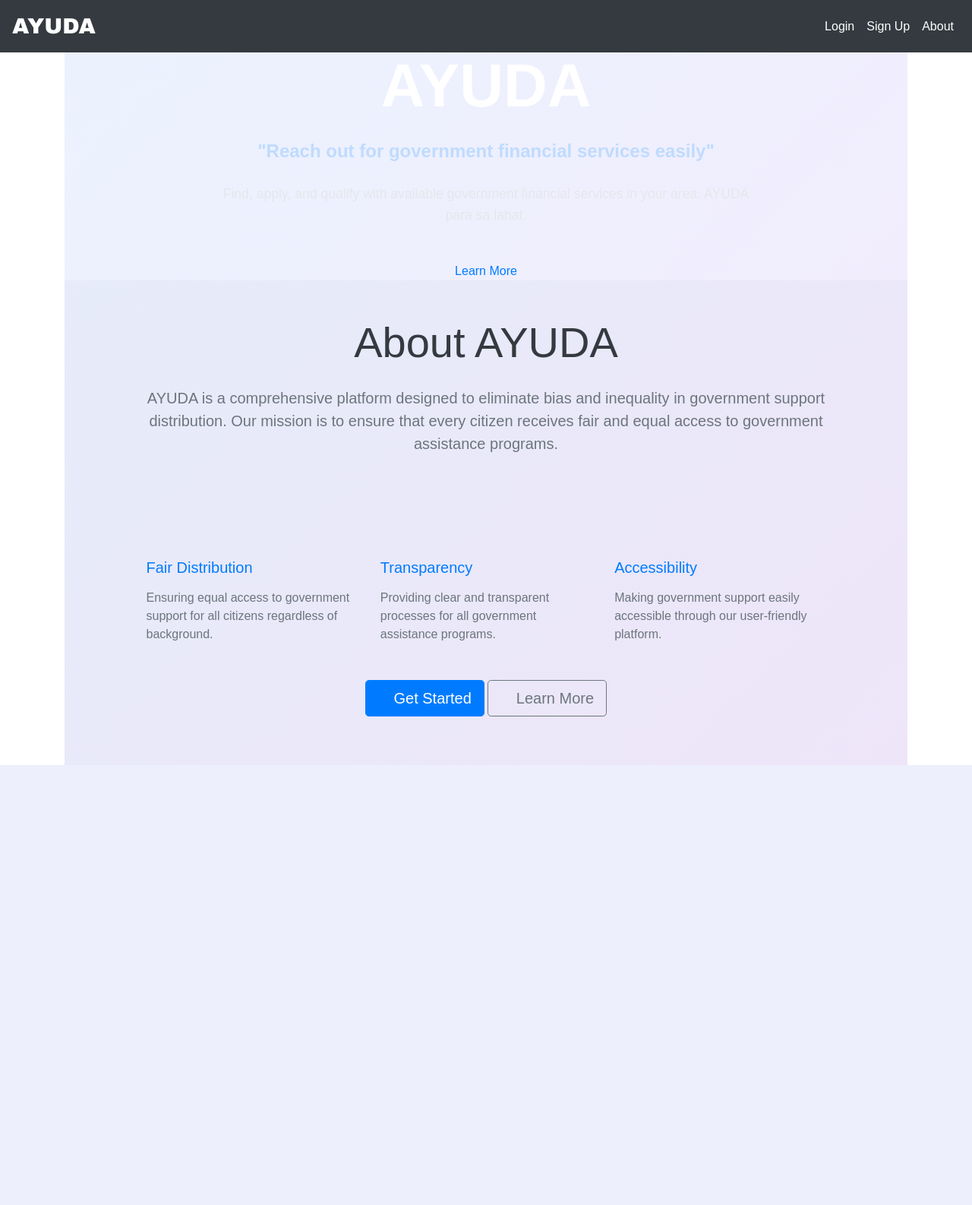
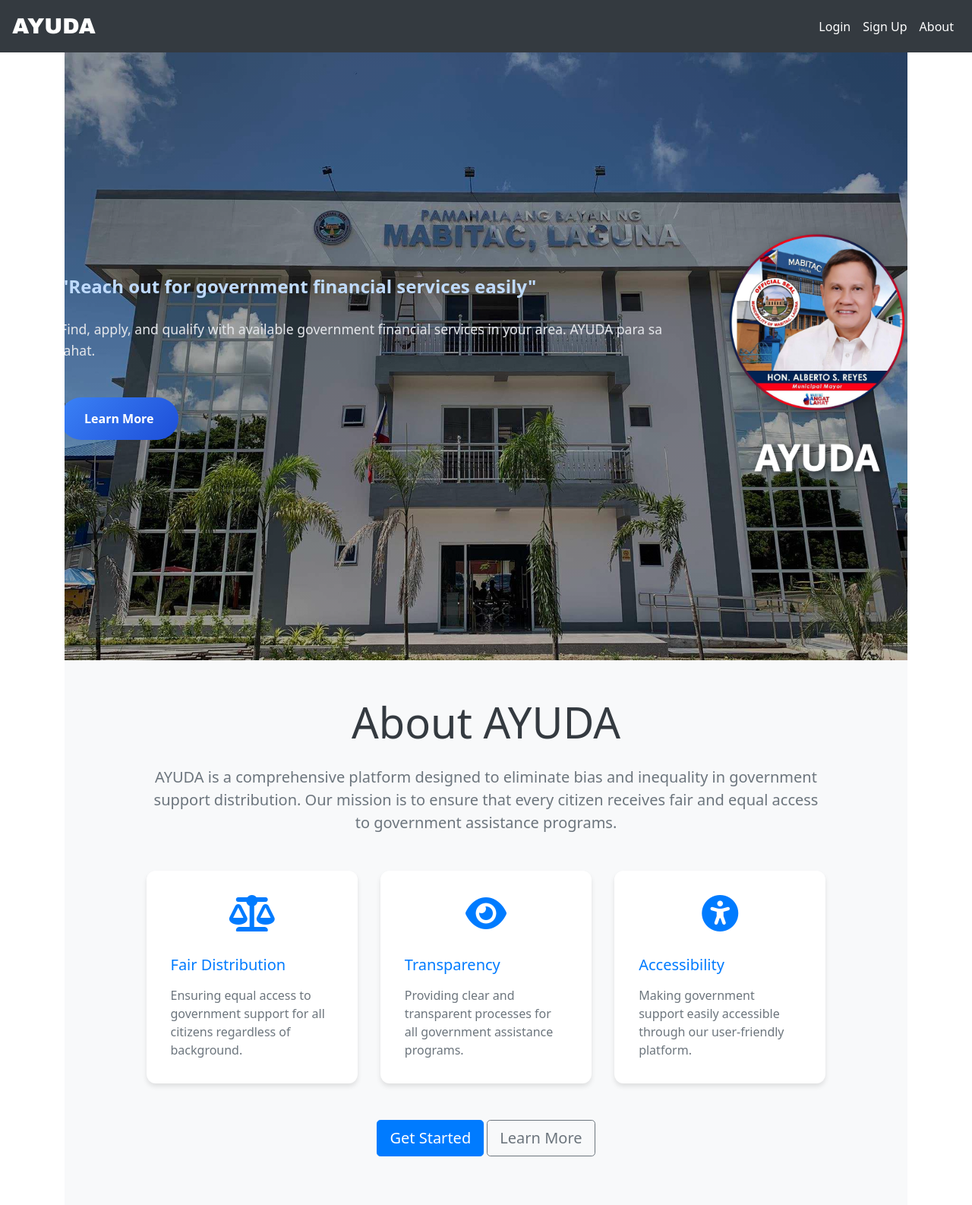
Before and after one commit to armanavi-lspu/AYUDA, a Flask app: page / in a window 1280 px wide. Shown: the whole page at 76% size. Before the commit the page ends 1007 px from the top, so only its background shows below. Run offline with Flask 3, Linux system fonts and the light colour scheme; parts of the project's set-up code (start-up, migrations or seed data) failed here and were passed over; some libraries are stand-ins or nearby versions.

Commit message:
initialized landing page

```diff
--- a/app/auth/auth.py
+++ b/app/auth/auth.py
@@ -1,5 +1,5 @@
 from flask import Blueprint, render_template, request, flash, redirect, url_for
-from ..models import users
+from ..models import User
 from werkzeug.security import generate_password_hash, check_password_hash
 from .. import db
 from flask_login import login_user, login_required, logout_user, current_user
@@ -12,7 +12,7 @@
         email = request.form.get('email')
         password = request.form.get('password')
 
-        user = users.query.filter_by(email=email).first()
+        user = User.query.filter_by(email=email).first()
         if user:
             if check_password_hash(user.password, password):
                 flash('Logged in successfully!', category='success')
@@ -56,7 +56,7 @@
         elif len(password1) < 7:
             flash('Password must be at least 7 characters.', category='error')
         else:
-            new_user = User(email=email, first_name=firstName, password=generate_password_hash(
+            new_user = User(email=email, first_name=firstName, password_hash=generate_password_hash(
                 password1, method='pbkdf2:sha256'))
             db.session.add(new_user)
             db.session.commit()
--- a/static/css/base.css
+++ b/static/css/base.css
@@ -1,3 +1,4 @@
 body {
   font-family: 'Poppins', sans-serif;
 }
+font-family: system-ui, -apple-system, "Segoe UI", Roboto, "Helvetica Neue", Arial, sans-serif;
--- a/templates/about.html
+++ b/templates/about.html
@@ -3,10 +3,8 @@
 
 {% block styles %}
 <style>
-    @import url('https://fonts.googleapis.com/css2?family=Poppins:wght@300;400;500;600;700;800&display=swap');
-
     * {
-        font-family: 'Poppins', sans-serif;
+        font-family: system-ui, -apple-system, "Segoe UI", Roboto, "Helvetica Neue", Arial, sans-serif;
     }
 
     .text-stroke {
@@ -14,22 +12,82 @@
         text-shadow: 3px 3px 8px rgba(0, 0, 0, 0.6);
     }
 
-    @media (max-width: 640px) {
-        .text-stroke {
-            -webkit-text-stroke: 0.5px rgba(255, 255, 255, 0.8);
-            text-shadow: 2px 2px 6px rgba(0, 0, 0, 0.6);
+    /* Hero section with full width background */
+    .hero-section {
+        position: relative;
+        height: 100vh;
+        background: linear-gradient(135deg, #667eea 0%, #764ba2 100%);
+        display: flex;
+        align-items: center;
+        color: white;
+        margin: 0;
+        padding: 0;
+        width: 100vw;
+        margin-left: calc(-50vw + 50%);
     }
 
-        .hero-title {
-            font-size: 3rem !important;
+    /* Apply background image with multiple fallbacks */
+    .hero-section.has-bg {
+        background:
+            linear-gradient(rgba(0, 0, 0, 0.4), rgba(0, 0, 0, 0.3)),
+            url('{{ url_for("static", filename="images/hero-bg.jpg") }}'),
+            linear-gradient(135deg, #667eea 0%, #764ba2 100%);
+        background-size: cover;
+        background-position: center;
+        background-repeat: no-repeat;
+        min-height: 100vh;
+        width: 100vw;
     }
 
-        .hero-subtitle {
-            font-size: 1.25rem !important;
-        }
+    /* Hero content layout */
+    .hero-content {
+        display: flex;
+        align-items: center;
+        justify-content: space-between;
+        width: 100%;
+        padding: 0 2rem;
     }
 
-    /* Smooth animations */
+    .hero-text {
+        flex: 1;
+        text-align: left;
+        padding-right: 2rem;
+    }
+
+    .hero-logo-side {
+        flex: 0 0 auto;
+        display: flex;
+        flex-direction: column;  /* Stack logo and text vertically */
+        justify-content: center;
+        align-items: center;
+    }
+
+    /* Logo styling for right side */
+    .hero-logo {
+        max-width: 200px;
+        max-height: 200px;
+        width: auto;
+        height: auto;
+        filter: drop-shadow(0 4px 8px rgba(0, 0, 0, 0.3));
+        transition: transform 0.3s ease;
+        margin-bottom: 1rem;  /* Space between logo and text */
+    }
+
+    .hero-logo:hover {
+        transform: scale(1.05);
+    }
+
+    /* AYUDA text below logo */
+    .logo-text {
+        font-size: 2.5rem;
+        font-weight: 800;
+        text-align: center;
+        margin-top: 0.5rem;
+        text-shadow: 3px 3px 8px rgba(0, 0, 0, 0.6);
+        -webkit-text-stroke: 1px rgba(255, 255, 255, 0.8);
+    }
+
+    /* Animations */
     .fade-in-up {
         animation: fadeInUp 0.8s ease-out forwards;
         opacity: 0;
@@ -46,12 +104,6 @@
         animation: fadeInRight 0.8s ease-out forwards;
         opacity: 0;
         transform: translateX(30px);
-    }
-
-    .scale-in {
-        animation: scaleIn 0.6s ease-out forwards;
-        opacity: 0;
-        transform: scale(0.9);
     }
 
     @keyframes fadeInUp {
@@ -75,59 +127,23 @@
         }
     }
 
-    @keyframes scaleIn {
-        to {
-            opacity: 1;
-            transform: scale(1);
-        }
+    .feature-card {
+        background: white;
+        padding: 2rem;
+        border-radius: 12px;
+        box-shadow: 0 4px 6px rgba(0, 0, 0, 0.1);
+        transition: all 0.3s ease;
+        height: 100%;
     }
 
-    /* Hero section */
-    .hero-section {
-        position: relative;
-        height: 100vh;
-        background: linear-gradient(rgba(0, 0, 0, 0.4), rgba(0, 0, 0, 0.3)),
-                    url('{{ url_for("static", filename="images/hero-bg.jpg") }}') center/cover;
-        background-attachment: fixed;
-        display: flex;
-        align-items: center;
-        justify-content: center;
+    .feature-card:hover {
+        transform: translateY(-5px);
+        box-shadow: 0 10px 25px rgba(0, 0, 0, 0.15);
     }
 
-    @media (max-width: 768px) {
-        .hero-section {
-            background-attachment: scroll;
-            padding: 2rem 1rem;
-        }
-    }
-
-    /* Gradient backgrounds */
-    .gradient-bg {
-        background: linear-gradient(135deg, #667eea 0%, #764ba2 100%);
-    }
-
-    .gradient-card {
-        background: linear-gradient(145deg, #ffffff 0%, #f8fafc 100%);
-        border: 1px solid rgba(255, 255, 255, 0.2);
-        backdrop-filter: blur(10px);
-    }
-
-    /* Hover effects */
-    .hover-lift {
-        transition: all 0.3s cubic-bezier(0.4, 0, 0.2, 1);
-    }
-
-    .hover-lift:hover {
-        transform: translateY(-8px);
-        box-shadow: 0 20px 40px rgba(0, 0, 0, 0.15);
-    }
-
-    /* Custom button styles */
     .btn-hero {
         background: linear-gradient(135deg, #3b82f6 0%, #1d4ed8 100%);
         border: none;
-        position: relative;
-        overflow: hidden;
         transition: all 0.3s ease;
         color: white;
         padding: 1rem 2rem;
@@ -144,43 +160,12 @@
         text-decoration: none;
     }
 
-    .btn-hero::before {
-        content: '';
-        position: absolute;
-        top: 0;
-        left: -100%;
-        width: 100%;
-        height: 100%;
-        background: linear-gradient(90deg, transparent, rgba(255, 255, 255, 0.2), transparent);
-        transition: left 0.5s;
-    }
+    /* Animation delays */
+    .stagger-1 { animation-delay: 0.2s; }
+    .stagger-2 { animation-delay: 0.4s; }
+    .stagger-3 { animation-delay: 0.6s; }
+    .stagger-4 { animation-delay: 0.8s; }
 
-    .btn-hero:hover::before {
-        left: 100%;
-    }
-
-    /* Feature cards */
-    .feature-card {
-        background: white;
-        padding: 2rem;
-        border-radius: 12px;
-        box-shadow: 0 4px 6px rgba(0, 0, 0, 0.1);
-        transition: all 0.3s ease;
-        height: 100%;
-    }
-
-    .feature-card:hover {
-        transform: translateY(-5px);
-        box-shadow: 0 10px 25px rgba(0, 0, 0, 0.15);
-    }
-
-    /* Stagger animation delays */
-    .stagger-1 { animation-delay: 0.1s; }
-    .stagger-2 { animation-delay: 0.2s; }
-    .stagger-3 { animation-delay: 0.3s; }
-    .stagger-4 { animation-delay: 0.4s; }
-
-    /* Intersection Observer animations */
     .animate-on-scroll {
         opacity: 0;
         transform: translateY(30px);
@@ -192,77 +177,93 @@
         transform: translateY(0);
     }
 
-    /* Skip link for accessibility */
-    .skip-link {
-        position: absolute;
-        top: -40px;
-        left: 6px;
-        background: #000;
-        color: #fff;
-        padding: 8px;
-        text-decoration: none;
-        transition: top 0.3s;
-        z-index: 1000;
+    /* Responsive design */
+    @media (max-width: 768px) {
+        .hero-content {
+            flex-direction: column;
+            text-align: center;
+            padding: 1rem;
         }
 
-    .skip-link:focus {
-        top: 6px;
+        .hero-text {
+            padding-right: 0;
+            margin-bottom: 2rem;
+            text-align: center;
         }
 
-    /* Loading state */
-    .loading {
-        opacity: 0.7;
-        pointer-events: none;
+        .hero-logo {
+            max-width: 120px;
+            max-height: 120px;
         }
 
-    /* Error state for images */
-    .hero-section.img-error {
-        background: linear-gradient(135deg, #667eea 0%, #764ba2 100%);
+        .logo-text {
+            font-size: 2rem;
+        }
+
+        .hero-section {
+            margin-left: 0;
+            width: 100%;
+        }
+    }
+
+    @media (min-width: 1200px) {
+        .hero-logo {
+            max-width: 250px;
+            max-height: 250px;
+        }
+
+        .logo-text {
+            font-size: 3rem;
+        }
+
+        .hero-content {
+            padding: 0 4rem;
+        }
     }
 </style>
 {% endblock %}
 
 {% block content %}
-
 <div class="position-relative overflow-hidden">
     <!-- Hero Section -->
-    <section class="hero-section" role="banner" aria-labelledby="hero-title">
-        <!-- Animated background overlay -->
-        <div class="position-absolute w-100 h-100" style="background: linear-gradient(135deg, rgba(59, 130, 246, 0.1), rgba(147, 51, 234, 0.1));"></div>
-
-        <!-- Hero Content -->
-        <div class="container">
-            <div class="row justify-content-center">
-                <div class="col-lg-8 text-center text-white">
-                    <h1 id="hero-title" class="hero-title text-stroke mb-4 fade-in-up"
-                        style="font-size: 5rem; font-weight: 800; line-height: 1.1;">
-                        AYUDA
-                    </h1>
-                    <p class="hero-subtitle mb-4 fade-in-up stagger-1"
+    <section class="hero-section has-bg" role="banner">
+        <div class="container-fluid">
+            <div class="hero-content">
+                <!-- Left side - Text content (without AYUDA title) -->
+                <div class="hero-text">
+                    <p class="hero-subtitle mb-4 fade-in-left"
                        style="font-size: 1.5rem; font-weight: 600; color: #bfdbfe;">
                         "Reach out for government financial services easily"
                     </p>
-                    <p class="mb-5 fade-in-up stagger-2"
+
+                    <p class="mb-5 fade-in-left stagger-1"
                        style="font-size: 1.1rem; color: #e5e7eb; line-height: 1.6;">
                         Find, apply, and qualify with available government financial services in your area. AYUDA para sa lahat.
                     </p>
-                    <a href="#about" class="btn-hero fade-in-up stagger-3"
-                       aria-label="Learn more about AYUDA">
-                        <span class="position-relative" style="z-index: 10;">Learn More</span>
+
+                    <a href="#about" class="btn-hero fade-in-left stagger-2">
+                        Learn More
                     </a>
+                </div>
+
+                <!-- Right side - Logo with AYUDA text below -->
+                <div class="hero-logo-side fade-in-right stagger-1">
+                    <img src="{{ url_for('static', filename='images/logo.png') }}"
+                         alt="AYUDA Logo"
+                         class="hero-logo">
+                    <h1 class="logo-text">AYUDA</h1>
                 </div>
             </div>
         </div>
     </section>
 
     <!-- About Section -->
-    <main id="main-content">
-        <section id="about" class="py-5 bg-light" aria-labelledby="about-title">
+    <section id="about" class="py-5 bg-light">
         <div class="container">
             <div class="row justify-content-center">
                 <div class="col-lg-10">
                     <div class="text-center mb-5">
-                            <h2 id="about-title" class="display-4 fw-bold text-dark mb-4 animate-on-scroll">
+                        <h2 class="display-4 fw-bold text-dark mb-4 animate-on-scroll">
                             About AYUDA
                         </h2>
                         <p class="lead text-muted animate-on-scroll">
@@ -274,9 +275,9 @@
                     <!-- Features Grid -->
                     <div class="row g-4 mb-5">
                         <div class="col-md-4">
-                                <div class="feature-card animate-on-scroll hover-lift">
+                            <div class="feature-card animate-on-scroll">
                                 <div class="text-center mb-3">
-                                        <i class="fas fa-balance-scale fa-3x text-primary mb-3" aria-hidden="true"></i>
+                                    <i class="fas fa-balance-scale fa-3x text-primary mb-3"></i>
                                 </div>
                                 <h3 class="h5 fw-semibold text-primary mb-3">Fair Distribution</h3>
                                 <p class="text-muted mb-0">
@@ -285,9 +286,9 @@
                             </div>
                         </div>
                         <div class="col-md-4">
-                                <div class="feature-card animate-on-scroll hover-lift">
+                            <div class="feature-card animate-on-scroll">
                                 <div class="text-center mb-3">
-                                        <i class="fas fa-eye fa-3x text-primary mb-3" aria-hidden="true"></i>
+                                    <i class="fas fa-eye fa-3x text-primary mb-3"></i>
                                 </div>
                                 <h3 class="h5 fw-semibold text-primary mb-3">Transparency</h3>
                                 <p class="text-muted mb-0">
@@ -296,9 +297,9 @@
                             </div>
                         </div>
                         <div class="col-md-4">
-                                <div class="feature-card animate-on-scroll hover-lift">
+                            <div class="feature-card animate-on-scroll">
                                 <div class="text-center mb-3">
-                                        <i class="fas fa-universal-access fa-3x text-primary mb-3" aria-hidden="true"></i>
+                                    <i class="fas fa-universal-access fa-3x text-primary mb-3"></i>
                                 </div>
                                 <h3 class="h5 fw-semibold text-primary mb-3">Accessibility</h3>
                                 <p class="text-muted mb-0">
@@ -310,16 +311,10 @@
 
                     <!-- Call to Action -->
                     <div class="text-center animate-on-scroll">
-                            <a href="{{ url_for('auth.login') }}"
-                               class="btn btn-primary btn-lg me-3 mb-3"
-                               aria-label="Sign up or log in to get started">
-                                <i class="fas fa-rocket me-2" aria-hidden="true"></i>
+                        <a href="{{ url_for('auth.login') }}" class="btn btn-primary btn-lg me-3 mb-3">
                             Get Started
                         </a>
-                            <a href="{{ url_for('views.home') }}"
-                               class="btn btn-outline-secondary btn-lg mb-3"
-                               aria-label="Learn more about our services">
-                                <i class="fas fa-info-circle me-2" aria-hidden="true"></i>
+                        <a href="{{ url_for('views.home') }}" class="btn btn-outline-secondary btn-lg mb-3">
                             Learn More
                         </a>
                     </div>
@@ -327,40 +322,28 @@
             </div>
         </div>
     </section>
-    </main>
-</div>
-
-<!-- Loading overlay -->
-<div id="loading" class="d-none position-fixed w-100 h-100 bg-white d-flex align-items-center justify-content-center" style="z-index: 9999;">
-    <div class="text-center">
-        <div class="spinner-border text-primary mb-3" role="status" aria-hidden="true"></div>
-        <p>Loading...</p>
-    </div>
 </div>
 
 <script>
 document.addEventListener('DOMContentLoaded', function() {
     // Intersection Observer for scroll animations
-    const observerOptions = {
-        threshold: 0.1,
-        rootMargin: '0px 0px -50px 0px'
-    };
-
     const observer = new IntersectionObserver((entries) => {
         entries.forEach(entry => {
             if (entry.isIntersecting) {
                 entry.target.classList.add('animated');
-                observer.unobserve(entry.target);
             }
         });
-    }, observerOptions);
+    }, {
+        threshold: 0.1,
+        rootMargin: '0px 0px -50px 0px'
+    });
 
-    // Observe all elements with animate-on-scroll class
+    // Observe elements
     document.querySelectorAll('.animate-on-scroll').forEach(el => {
         observer.observe(el);
     });
 
-    // Smooth scrolling for anchor links
+    // Smooth scrolling
     document.querySelectorAll('a[href^="#"]').forEach(anchor => {
         anchor.addEventListener('click', function (e) {
             e.preventDefault();
@@ -373,51 +356,6 @@
             }
         });
     });
-
-    // Image error handling
-    const heroSection = document.querySelector('.hero-section');
-    const img = new Image();
-    img.onerror = function() {
-        heroSection.classList.add('img-error');
-        console.warn('Hero background image failed to load, using fallback gradient');
-    };
-    img.src = '{{ url_for("static", filename="images/hero-bg.jpg") }}';
-
-    // Performance optimization: Reduce motion for users with vestibular disorders
-    if (window.matchMedia('(prefers-reduced-motion: reduce)').matches) {
-        document.querySelectorAll('[class*="fade-in"], [class*="scale-in"]').forEach(el => {
-            el.style.animation = 'none';
-            el.style.opacity = '1';
-            el.style.transform = 'none';
-        });
-    }
-
-    // Loading state management
-    function showLoading() {
-        document.getElementById('loading').classList.remove('d-none');
-    }
-
-    function hideLoading() {
-        document.getElementById('loading').classList.add('d-none');
-    }
-
-    // Add loading states to navigation links
-    document.querySelectorAll('a[href]:not([href^="#"])').forEach(link => {
-        link.addEventListener('click', function(e) {
-            if (this.hostname === window.location.hostname) {
-                showLoading();
-            }
-        });
-    });
-
-    // Hide loading on page load
-    hideLoading();
-});
-
-// Error handling for failed navigation
-window.addEventListener('error', function(e) {
-    console.error('Navigation error:', e);
-    document.getElementById('loading')?.classList.add('d-none');
 });
 </script>
 {% endblock %}
--- a/templates/base.html
+++ b/templates/base.html
@@ -10,7 +10,8 @@
       crossorigin="anonymous"
     />
 
-
+    <!-- FontAwesome Icons -->
+    <link rel="stylesheet" href="https://cdnjs.cloudflare.com/ajax/libs/font-awesome/6.0.0/css/all.min.css">
 
     <link
       rel="stylesheet"
@@ -18,10 +19,20 @@
       crossorigin="anonymous"
     />
 
+    <!-- Global Font Style -->
+    <style>
+        * {
+            font-family: system-ui, -apple-system, "Segoe UI", Roboto, "Helvetica Neue", Arial, sans-serif;
+        }
+    </style>
+
     <link
       href="{{ url_for('static', filename='css/base.css') }}"
       rel="stylesheet"
     />
+
+    <!-- Custom styles block -->
+    {% block styles %}{% endblock %}
 
     <title>{% block title %}Home{% endblock %}</title>
 </head>
```
Also changed, not shown: app/__init__.py (+5 -5 lines), app/models.py (+13 -14 lines), sql.txt (+11 -0 lines), static/images/hero-bg.jpg (added), static/images/logo.png (added). Lines whose indentation alone changed are shown as unchanged.
